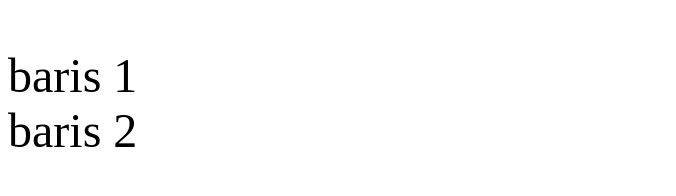
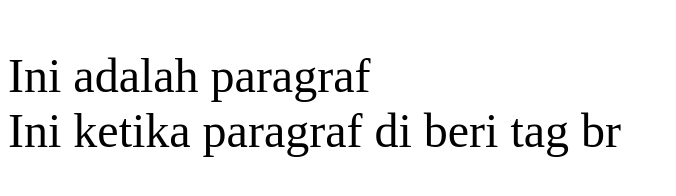
Before and after one commit to fajaragngn/lab1web, a plain HTML site: page code/paragraf-br.html in a window 1280 px wide. Shown: the whole page, without its empty margins (0-676 px from the left). Drawn offline with Linux system fonts and the light colour scheme.

Commit message:
rebuilding site Sun Mar 13 10:21:08 WIB 2022

```diff
--- a/code/paragraf-br.html
+++ b/code/paragraf-br.html
@@ -10,7 +10,7 @@
 		p{font-size: 3em;}
 	</style>
 
-	<p>baris 1 <br> baris 2</p>
+	<p>Ini adalah paragraf <br> Ini ketika paragraf di beri tag br</p>
 
 </body>
 </html>
```
Also changed, not shown: img/2/paragraf.png (added), 1 other file.
